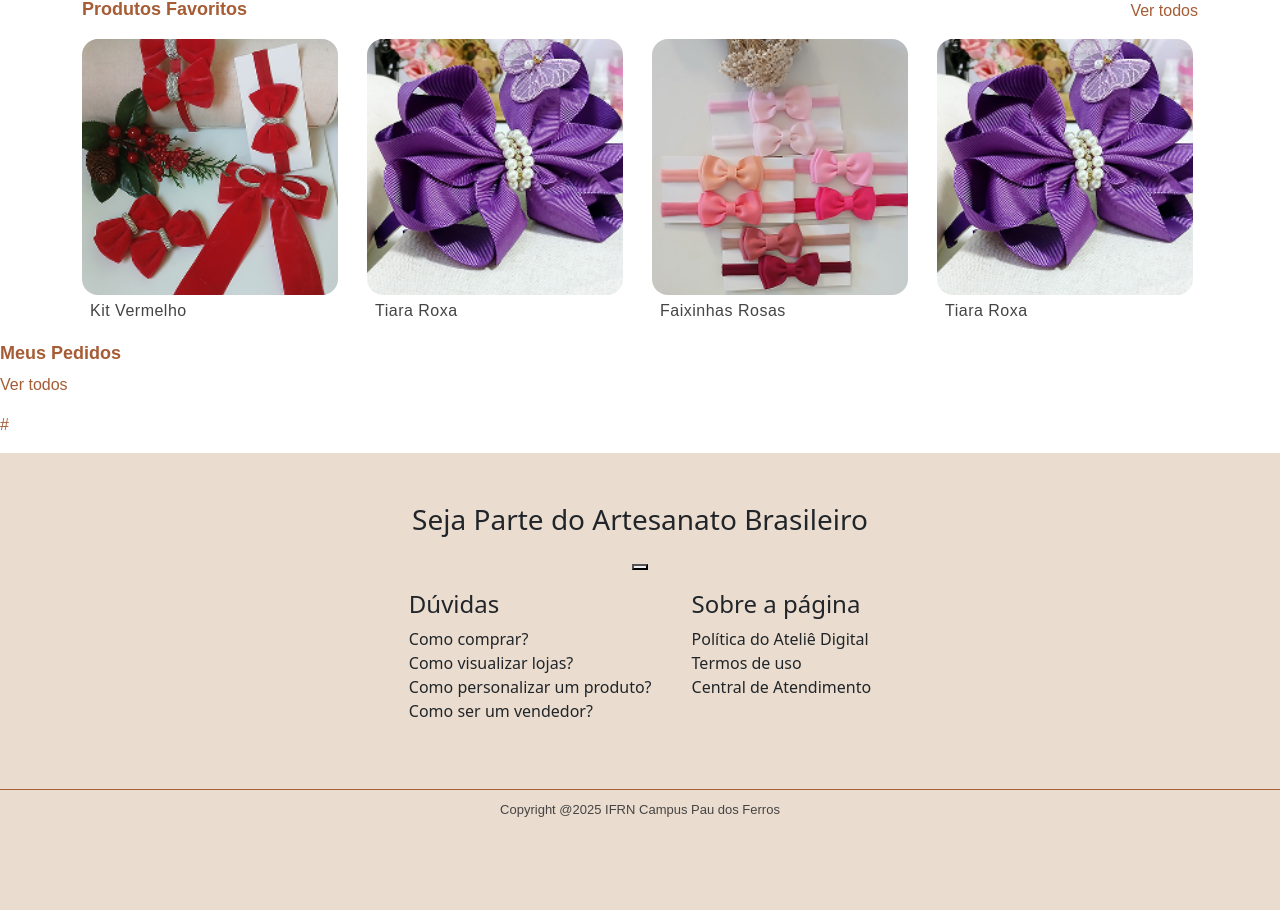
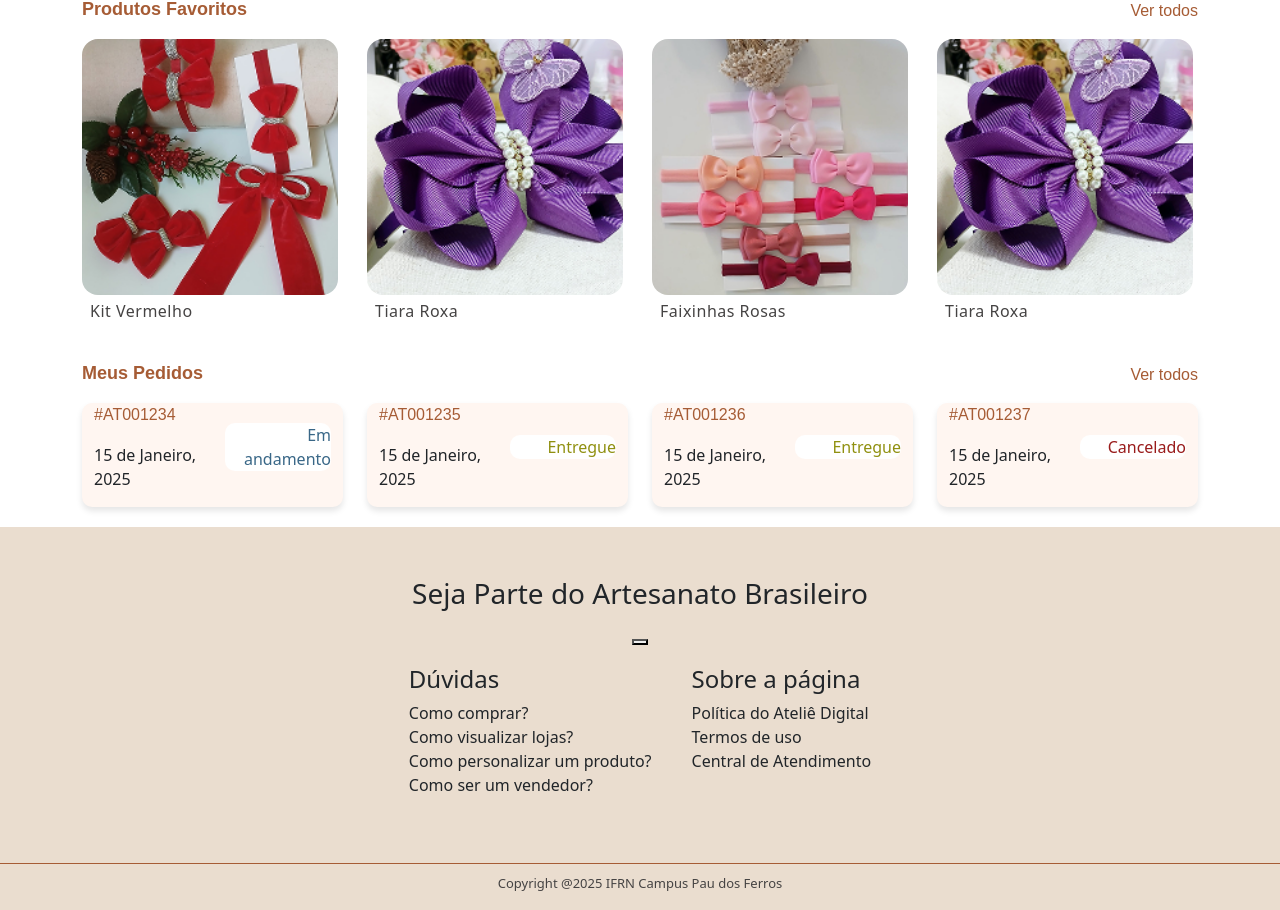
Before and after one commit to AroldoF/Atelie-Digital, a Django app: page /accounts/profile/ in a window 1280 px wide. Shown: the part 199-1109 px from the top of the page. Before the commit the page ends 1016 px from the top, so only its background shows below. Run offline with Django 5.2, Linux system fonts and the light colour scheme; parts of the project's set-up code (start-up, migrations or seed data) failed here and were passed over.

Commit message:
feat: adicionar card de meus pedidos

```diff
--- a/apps/accounts/static/accounts/css/partials/profile.css
+++ b/apps/accounts/static/accounts/css/partials/profile.css
@@ -1,6 +1,6 @@
 /* ----- PROFILE ----- */
 
-h1, h2, p{
+h1, h2, .color{
     color: var(--color-primary);
     font-family: Arial, Helvetica, sans-serif; /* Define a fonte principal e uma alternativa */
 }
@@ -9,3 +9,7 @@ h2{
     font-size: 18px;
     font-weight: bold;
 }
+
+.margin{
+    margin-bottom: 20px;
+}
--- a/apps/accounts/templates/accounts/partials/my_orders.html
+++ b/apps/accounts/templates/accounts/partials/my_orders.html
@@ -1,29 +1,20 @@
 {% load static %}
 
-{% block style_products_favors %}
+{% block style %}
   <link rel="stylesheet" href="{% static 'accounts/css/partials/my_orders.css' %}">
-{% endblock style_products_favors %}
+{% endblock style %}
 
-<div class="card_orders">
-    <div>
-        <p id="text_id">#{{ order_id }}</p>
-        <p id="text_date">{{ order_date }}</p>
-    </div>
-    {% if progress %}
-        <div id="progress">
-            <p class="text_tag" id="tag_progress">Em andamento</p>
-        </div>
-    {% endif %}
-
-    {% if delivered %}
-        <div id="delivered">
-            <p class="text_tag" id="tag_delivered">Entregue</p>
-        </div>
-    {% endif %}
-
-    {% if cancelled %}
-        <div id="cancelled">
-            <p class="text_tag" id="tag_cancelled">Cancelado</p>
-        </div>
-    {% endif %}
+<div class="row">
+  <div class="col">
+    {% include 'orders/partials/order.html' with order_id='AT001234' order_date='15 de Janeiro, 2025' status='progress'%}
+  </div>
+  <div class="col">
+    {% include 'orders/partials/order.html' with order_id='AT001235' order_date='15 de Janeiro, 2025' status='delivered'%}
+  </div>
+  <div class="col">
+    {% include 'orders/partials/order.html' with order_id='AT001236' order_date='15 de Janeiro, 2025' status='delivered'%}
+  </div>
+  <div class="col">
+    {% include 'orders/partials/order.html' with order_id='AT001237' order_date='15 de Janeiro, 2025' status='cancelled'%}
+  </div>
 </div>
--- a/apps/accounts/templates/accounts/partials/products_favors.html
+++ b/apps/accounts/templates/accounts/partials/products_favors.html
@@ -20,5 +20,4 @@
   <div class="col card_product">
     {% include 'products/partials/card.html' with url='media/tiara_roxa.png' description='Tiara Roxa' favor=False%}
   </div>
-
 </div>
--- a/apps/accounts/templates/accounts/profile.html
+++ b/apps/accounts/templates/accounts/profile.html
@@ -15,28 +15,29 @@
 -->
 
 <!--Produtos favoritos-->
-<div class="container"><!-- para separar as colunas-->
+<div class="container margin">
     <div class="row">
-        <div class="col"> <!--colocar em linha-->
+        <div class="col">
             <h2 class="title_section">Produtos Favoritos</h2>
         </div>
         <div class="col text-end">
-            <p><a href="">Ver todos</a></p>
+            <p class="color"><a href="">Ver todos</a></p>
         </div>
     </div>
     {% include 'accounts/partials/products_favors.html' %}
 </div>
 
-
 <!--Meus pedidos-->
-<div>
-    <div>
-        <h2 class="title_section">Meus Pedidos</h2>
-        <p><a href="">Ver todos</a></p>
+<div class="container margin">
+    <div class="row">
+        <div class="col">
+            <h2 class="title_section">Meus Pedidos</h2>
+        </div>
+        <div class="col text-end">
+            <p class="color"><a href="">Ver todos</a></p>
+        </div>
     </div>
-    <div>
-        {% include 'accounts/partials/my_orders.html' %}
-    </div>
+    {% include 'accounts/partials/my_orders.html' %}
 </div>
 
 
--- /dev/null
+++ b/apps/orders/static/orders/css/partials/order.css
@@ -0,0 +1,22 @@
+.card_order{
+    background-color: var(--color-order);
+    border-radius: 10px;
+    box-shadow: 0 4px 6px rgba(0, 0, 0, 0.1);
+}
+
+.tag{
+    background-color: var(--color-background);
+    border-radius: 10px;
+}
+
+#tag_progress{
+    color: var(--color-accent);
+}
+
+#tag_delivered{
+    color: var(--color-green);
+}
+
+#tag_cancelled{
+    color: var(--color-red);
+}
--- /dev/null
+++ b/apps/orders/templates/orders/partials/order.html
@@ -0,0 +1,31 @@
+{% load static %}
+
+{% block style %}
+  <link rel="stylesheet" href="{% static 'orders/css/partials/order.css' %}">
+{% endblock style %}
+
+<div class="container card_order">
+    <div class="row align-items-center">
+        <div class="col justify-content-center ">
+            <p id="text_id" class="color">#{{ order_id }}</p>
+            <p id="text_date">{{ order_date }}</p>
+        </div>
+        <div class="col text-end">
+            {% if status == 'progress' %}
+                <p class="tag" id="tag_progress">Em andamento</p>
+            {% endif %}
+
+            {% if status == 'delivered' %}
+                <div id="delivered">
+                    <p class="tag" id="tag_delivered">Entregue</p>
+                </div>
+            {% endif %}
+
+            {% if status == 'cancelled' %}
+                <div id="cancelled">
+                    <p class="tag" id="tag_cancelled">Cancelado</p>
+                </div>
+            {% endif %}
+        </div>
+    </div>
+</div>
--- a/setup/settings.py
+++ b/setup/settings.py
@@ -128,7 +128,7 @@ STATIC_URL = "/static/"
 
 STATICFILES_DIRS = [
     BASE_DIR / "static",
-    #BASE_DIR / "apps" / "products" / "static",
+    BASE_DIR / "apps" / "products" / "static",
 ]
 
 STATIC_ROOT = BASE_DIR / "staticfiles"
--- a/static/css/shared/base.css
+++ b/static/css/shared/base.css
@@ -5,9 +5,11 @@
   --color-accent: #396787;
 
   --color-rose: #FFE9F5;
+  --color-order: #FFF6F1;
   --color-pink: #CF3774;
   --color-gold: #CDAA36;
   --color-green: #909010;
+  --color-red: #991B1B;
 
   --color-background: #FFFFFF;
   --color-surface: #EADDCF;
```
